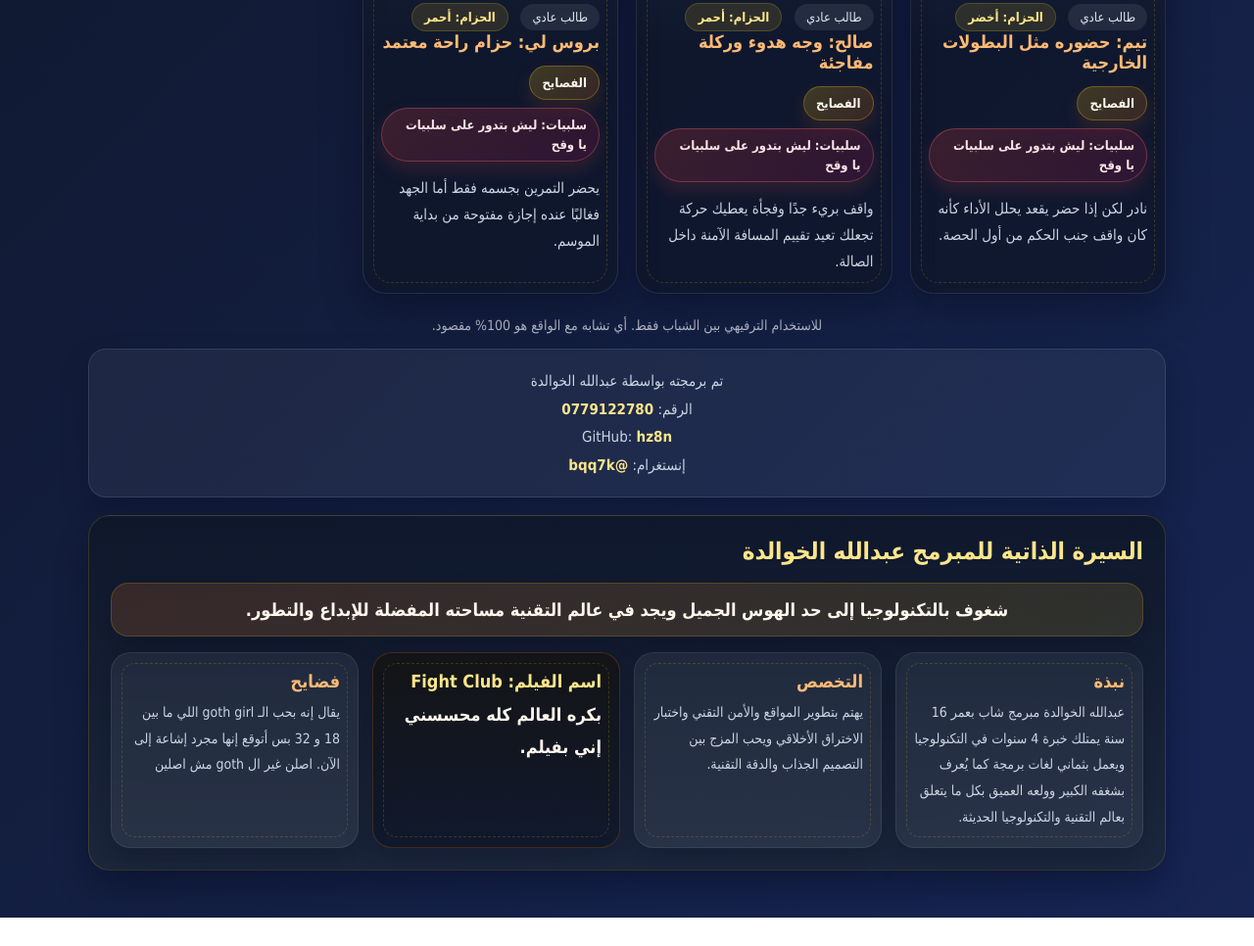
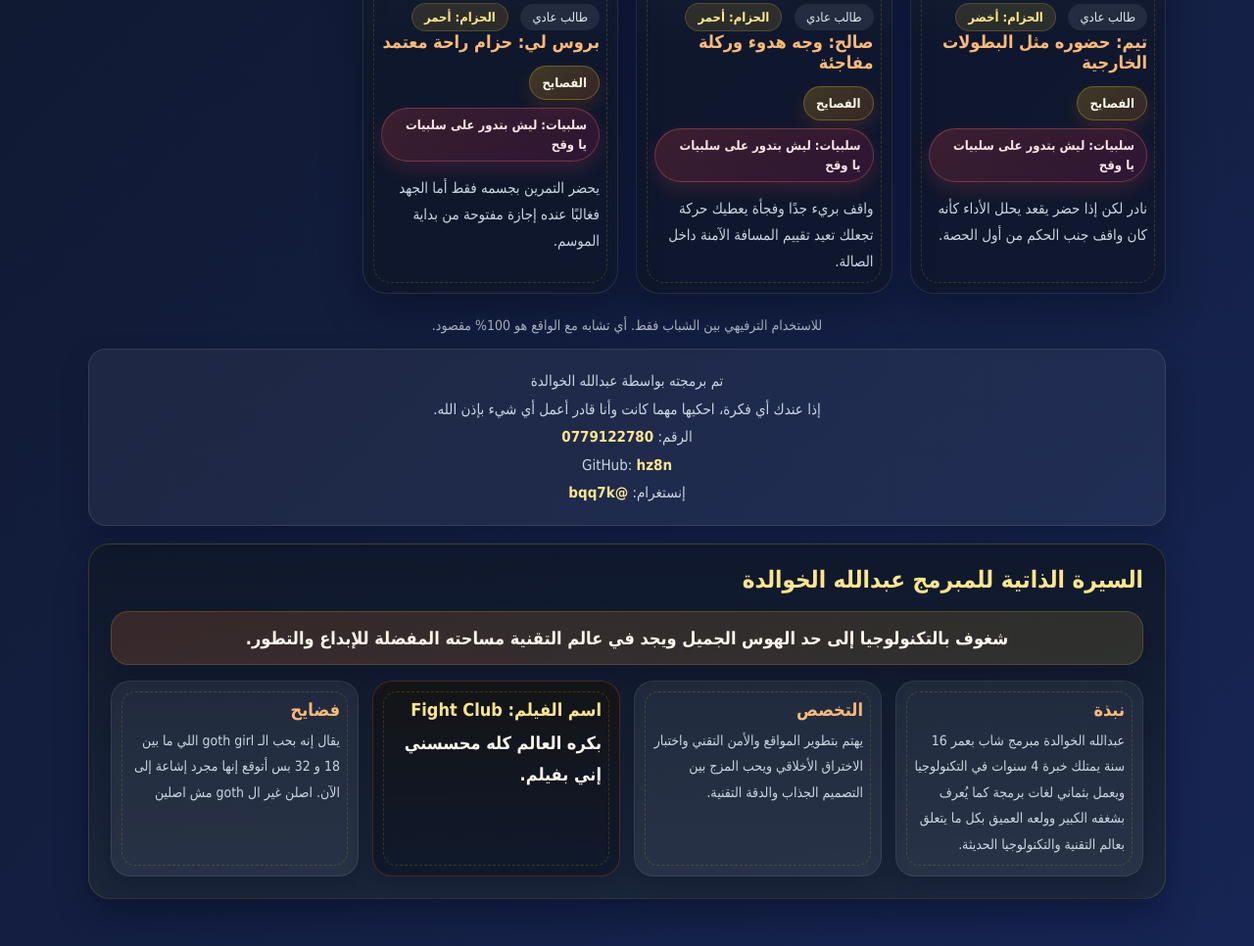
Before and after one commit to hz8n/Al-Mahir-Taekwondo-Club_, a plain HTML site: page طلاب النادي/index.html in a window 1280 px wide. Shown: the part 2803-3769 px from the top of the page at 98% size. Before the commit the page ends 3740 px from the top, so only its background shows below. Drawn offline with Linux system fonts and the light colour scheme.

Commit message:
Update index.html

```diff
--- a/طلاب النادي/index.html
+++ b/طلاب النادي/index.html
@@ -849,6 +849,8 @@
       <p>
         تم برمجته بواسطة عبدالله الخوالدة
         <br>
+        إذا عندك أي فكرة، احكيها مهما كانت وأنا قادر أعمل أي شيء بإذن الله.
+        <br>
         الرقم: <a href="tel:0779122780">0779122780</a>
         <br>
         GitHub: <a href="https://github.com/hz8n" target="_blank" rel="noopener noreferrer">hz8n</a>
```
